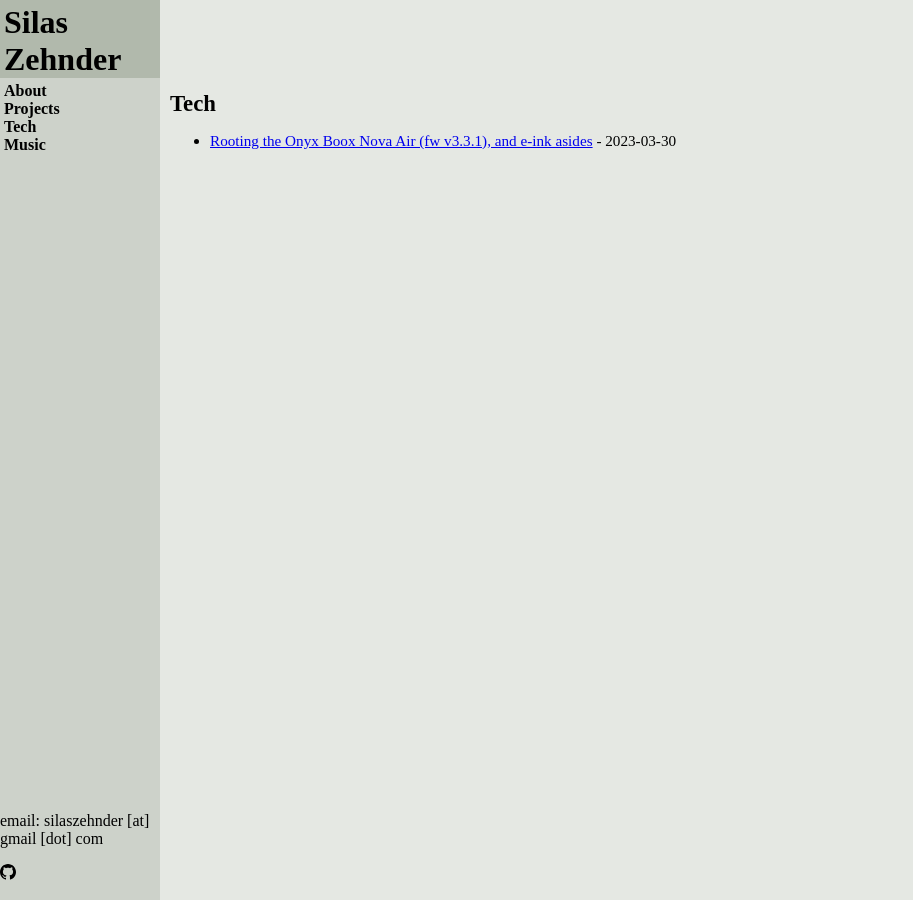
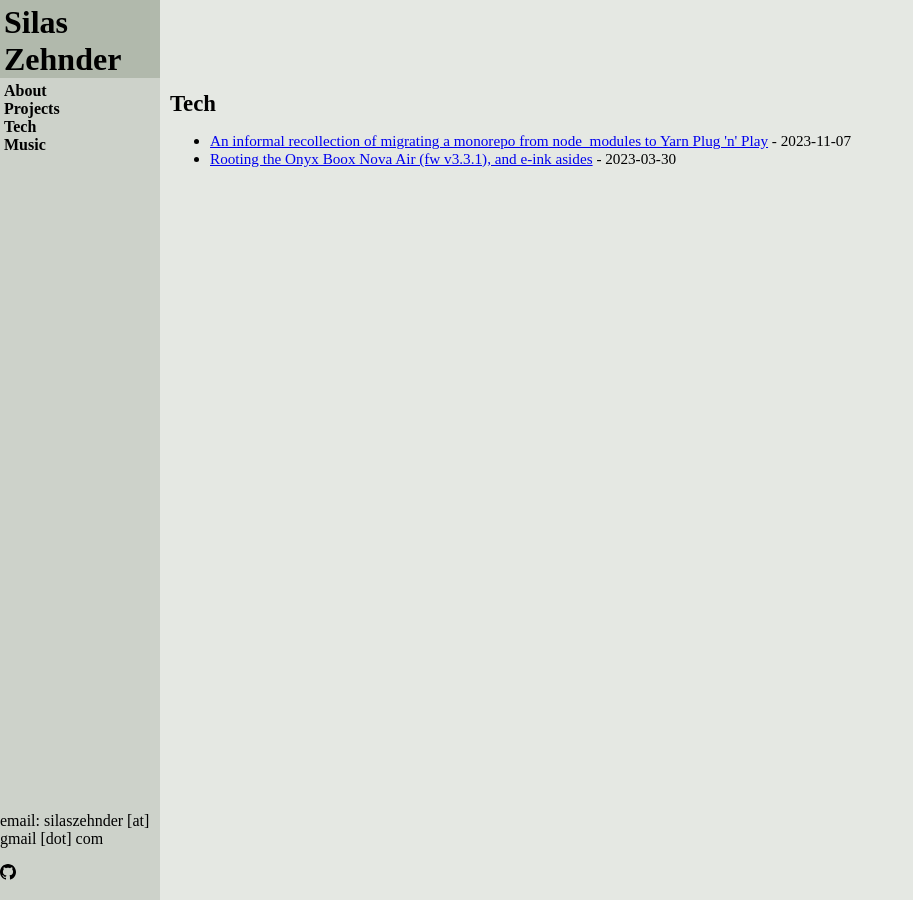
Before and after one commit to silaszehnder/silaszehnder.github.io, a Jekyll site: the page built from tech/index.md, in a window 1280 px wide. Shown: the whole page, without its empty margins (0-913 px from the left). Built offline with Jekyll 4.4.1, drawn with Linux system fonts in a browser that asks for light colours; some of the changed lines change nothing that is shown.

Commit message:
feat: add yarn pnp post (#37)
Yarn PnP post, as well as minor supporting style changes

````diff
--- a/assets/silas.css
+++ b/assets/silas.css
@@ -5,6 +5,7 @@
     --darkgreen: #b1b9ac;
     --darkergreen: #4b5346;
     --lightgray: lightgray;
+    --darkgray: darkgray;
 
     /* style */
     --monospace: monospace;
@@ -131,5 +132,11 @@
 }
 
 blockquote {
-    background-color: var(--green);
+    background-color: var(--lightgray);
+    font-size: 90%;
+    width: 80%;
 }
+
+sup {
+    vertical-align: top;
+}
--- /dev/null
+++ b/tech/2023-11-07-yarn.md
@@ -0,0 +1,297 @@
+---
+layout: post
+title: "An informal recollection of migrating a monorepo from node_modules to Yarn Plug 'n' Play"
+categories: tech
+date: 2023-11-07
+---
+
+## Preface
+
+Prior to this project, I didn't know anything about [Yarn](https://yarnpkg.com/) or
+frontend build systems in general. Frontend "stuff" has never been my jam, but improving
+build times and developer productivity definitely is. With that in mind, please pardon
+my ignorance if I use some incorrect terminology throughout this article, and please let
+me know if any edits should be made to improve clarity!
+
+Prior to my involvement, a few people had made multiple partial strides to help get this
+migration closer to the finish line, but it was clearly going to take some focused
+effort to connect the dots and get the monorepo to a point where the migration would be
+truly feasible. Despite the large hurdles in the way, the performance gains and other
+quality-of-life improvements for developers promised at the end of the migration were
+too good to leave on the table.
+
+## tl;dr
+
+Switching over to [Yarn Plug 'n' Play](https://yarnpkg.com/features/pnp) from
+node_modules is an arduous process in a monorepo. All the changes required to reach
+compatibility with Plug 'n' Play need to _also_ support node_modules, as you can't
+incrementally switch packages over to Plug 'n' Play; the entire repo has to use Plug 'n'
+Play in an all-or-nothing config change. So, you have to constantly switch your local
+config over to use the `pnp` [`nodeLinker`](https://yarnpkg.com/configuration/yarnrc#nodeLinker),
+make sure things build and test successfully, then make sure they still work as intended
+with node_modules. Then, you merge your changes and rinse and repeat as you constantly
+keep up with package changes coming in from developers. Then, once _everything_ is finally
+working and building, switch over the repo's `nodeLinker` to `pnp` and hope for the best!
+
+## Context and status quo
+
+### What is Yarn Plug'n'Play?
+
+[Yarn Plug'n'Play](https://yarnpkg.com/features/pnp), hereby referenced as PnP, works by
+"[telling] Yarn to generate a single Node.js loader file in place of the typical
+`node_modules` folder. This loader file, named `.pnp.cjs`, contains all information
+about your project's dependency tree, informing your tools as to the location of the
+packages on the disk and letting them know how to resolve require and import calls."[^0]
+
+So, instead of resolving imports directly from the `node_modules` folder where they've
+been fully decompressed and installed, `.pnp.cjs` contains what is essentially a map
+from a package reference to its location internally within the zip file of the package
+within Yarn's package cache. Here's a snippet from [`berry/.pnp.cjs`
+](https://github.com/yarnpkg/berry/blob/master/.pnp.cjs) which might better visualize
+what's happening:
+
+```
+    ["callsites", [\
+      ["npm:3.0.0", {\
+        "packageLocation": "./.yarn/cache/callsites-npm-3.0.0-4966cb90f4-40e3cb2027.zip/node_modules/callsites/",\
+        "packageDependencies": [\
+          ["callsites", "npm:3.0.0"]\
+        ],\
+        "linkType": "HARD"\
+      }]\
+    ]],\
+```
+
+When `callsites` is referenced, Yarn knows how to resolve the import from right
+within the `zip` file! No need to decompress and install the cache to the `node_modules`
+directory. Cool, but why would this benefit us?
+
+### Why would we want to use PnP anyway?
+
+Here's a gist of what we were dealing with prior to the switch to PnP:
+
+- A multi-language monorepo with many frontend services, each with their own
+  `package.json`, with a root `package.json` which points to all the [workspaces](
+  https://yarnpkg.com/features/workspaces#what-are-workspaces) within the repo.
+- Most services use the same version of common dependencies, but this isn't always a
+  guarantee. In some services, outdated versions of [webpack](https://webpack.js.org/)
+  were being used which didn't support PnP out of the box. There were also a bunch of
+  other packages which required major version upgrades to get to versions which
+  supported PnP.
+- The local build environment is a Docker container running through Docker Desktop on
+  macOS.
+- Build time for one of the larger services would take **approximately 13 minutes** when
+  using a [bind mount](https://docs.docker.com/storage/bind-mounts/) from host to
+  container for the container's working tree. Build time _could_ be noticeably decreased
+  by using a [volume](https://docs.docker.com/storage/volumes/) instead of a bind mount
+  for the working tree, but this introduced an intermediate "sync" step between host and
+  container for the majority of developer operations (not just builds) in order to get
+  the up-to-date working tree from the host into the container. One of the major
+  downsides of this is **slow container creation**, resulting in many
+  developers treating their containers as pets, not cattle[^1], understandably so.
+  - Building the "world" when using a bind mount would result in a `node_modules`
+    directory of multiple GBs **which would have to hop across the host to container
+    boundary during the build, resulting in a ton of file I/O bottleneck.** Bind mount
+    performance actually performed worse than volume performance, even _with_ the volume
+    sync step!
+
+By default, we were using a volume for the working tree. We could keep this as-is, but
+the step of syncing the host's working tree into the container volume was adding minutes
+to container creation time and multiple seconds to a lot of common operations. In
+general, it was a significant developer productivity hindrance.
+
+However, removing that volume and therefore the sync step by using a bind-mount instead
+was not serving developers any better. While container creation and common operations
+were now "syncless" and therefore gained a bunch of time savings, that time savings was
+completely eaten up by significantly slower build times.
+
+File I/O across the bind-mount simply couldn't keep up with the build process, as
+multiple files were constantly being created/referenced/etc. within the host's
+node_modules directory. If only there were a way to drastically reduce the amount of
+file I/O required during the build... what if the entire node_modules directory was
+replaced with a single file called something like, say, `.pnp.cjs`? Then, we might be
+able to use a bind-mount and benefit from the performance gains from syncless _and_ have
+speedy builds not bottlenecked by file I/O!
+
+It was clear that PnP showed a lot of promise in our current setup. The potential
+developer experience and performance gains were too hard to pass up, we had to try and
+make this work.
+
+## Getting started
+
+Before diving in, there were some guides available on the subject of moving from
+node_modules to PnP. Some of these guides were internal company runbooks that engineers
+had put together which outlined what package upgrades and config changes would be
+necessary in order to get our packages in a PnP-supportable state. This pre-work was
+invaluable, as I was able to hit the ground running and extend their efforts to cover
+the entire codebase.
+
+Along with this internal help, Yarn itself provided some "recipes" to help with the
+transition. I tossed a message in the Yarn discord looking for some more help before I
+went off and did my own thing:
+
+> szehnder — 08/12/2022 9:38 AM 👋 hello! I'm currently working on migrating a monorepo
+> over to using PnP (using yarn v3 fyi). The [Hybrid PnP + node_modules mono-repo](
+> https://yarnpkg.com/getting-started/recipes/#hybrid-pnp--node_modules-mono-repo)
+> recipe is helpful, but I'm wondering if there is a recommended path for a hybrid
+> approach where PnP is opt-in, rather than the other way around like the above recipe
+> suggests. Thanks in advance!
+
+## The gameplan
+
+I didn't hear back, so I had to do some thinking about how to go about doing this
+without causing downtime for our devs. If PnP can't be opt-in, then the switch to PnP
+will need to happen in one fell swoop, which is much easier said than done! This is what
+I came up with:
+
+> szehnder — 08/29/2022 11:56 AM After some searching, it seems like there isn't strong
+> support for linking PnP-based packages to node-modules-based packages, which makes
+> sense. I have instead opted to do the following, in case it helps anyone else:
+>
+> - switch .yarnrc.yml over to nodeLinker:pnp
+> - attempt to yarn install and subsequently build atomic components within the monorepo
+>   with PnP
+> - after making necessary tweaks to successfully build, switch back to nodeLinker:
+>   node-modules and yarn install and build with the changes I made for PnP, just to
+>   verfy it works in node-modules world as well
+> - put up a diff for the atomic component, not adding .pnp.cjs and keeping the
+>   nodeLinker as node-modules
+>
+> once all of these piecemeal changes have been made and committed, I'll commit the
+> nodeLinker:pnp change and the .pnp.cjs file, and we should ideally be able to make a
+> somewhat painless switch over to PnP
+>
+> I have written a helper script that toggles my environment between one that uses
+> .pnp.cjs and node_modules/, so i am not spending a ton of time waiting for either to
+> repopulate when switching my nodeLinker between the two
+
+The process outlined above really did end up being the main workflow for handling the
+migration:
+
+- run my `pnp-toggle` script to switch to `nodeLinker: pnp` and move `node_modules/` out
+  of the way
+- try and build a package
+- resolve failures that pop up through a myriad of different fixes
+- once it built with PnP, run `pnp-toggle` and try and build it with
+  `nodeLinker: node-modules` to see if it still worked
+- merge the changes _without_ switching the repo over to PnP as the nodeLinker
+
+> #### Hindsight?
+>
+> Thinking more about this now, I wonder if the Yarn-provided recipe could be leveraged
+> in a way where:
+>
+> - the global nodeLinker is set to `pnp`
+> - every package explicitly sets their linker to `node-modules`
+> - every package gets added to `pnpIgnorePatterns`
+> - one-by-one, each package is opted-in to PnP by
+>   - removing their local `.yarnrc.yml`
+>   - removing them from `pnpIgnorePatterns` in the central `.yarnrc.yml`
+>   - getting it building with `pnp`
+>
+> Once thing that I'm not sure about is how opted-in and opted-out packages would
+> interact with one another. Past self makes it sound like I investigated this and
+> determined that linking PnP-based packages to node-modules-based packages wasn't
+> supported, but now I don't remember if/why this is the case. That would be something
+> to investigate further.
+
+## The experience
+
+While tedious, the gameplan went off without a hitch. Most of the changes required to
+get packages building in PnP were typically simple situations where they needed to more
+explicitly define their dependencies. In cases like these, pretty much every
+modification was inherently compatible with the `node-modules` linker, since the
+properties of the packages weren't changing, we were just being more explicit about what
+they needed.
+
+The spiciest modifications required were those which _weren't_ inherently compatible
+with both `nodeLinkers`. An example of this would be when interfacing with supporting
+tools outside of the Yarn ecosystem which can't utlize the PnP resolver. For example,
+various [gulp.js](https://gulpjs.com/) workflows referenced filepaths within cached
+packages. A helper function had to be added to redirect references depending on the
+linker currently in use. Once the repo was fully migrated to PnP, the helper function
+was safely removed.
+
+> A grab-bag of of other modifications required included:
+>
+> - modifying third-party package dependencies through [`packageExtensions`
+>   ](https://yarnpkg.com/configuration/yarnrc#packageExtensions) to add dependencies
+>   that they don't explicitly call out themselves. When first-party packages weren't
+>   defining all their dependencies, we could simply update their `package.json` with
+>   the missing dependencies. `packageExtensions` is how you handle this for third-party
+>   packages.
+> - updating third-party packages to versions that support the `pnp` `nodeLinker`, or
+>   patch them so that they do. This ranged from minor upgrades which didn't require any
+>   code changes, to things like upgrading major versions of webpack and therefore
+>   refactoring a packages' build.
+> - many other small tweaks that I don't remember!
+
+By following this process, devs were completely unaffected and didn't notice any
+difference while packages were being prepped for PnP. The only thing affected was my
+MacBook's CPU[^2], and periodically my sanity. There were definitely times where I felt
+like I was playing a serious game of whack-a-mole with packages that see higher
+development velocity. There were certain cases where I had to redo the `pnp-toggle`
+process multiple times if a high velocity package saw a handful of dependency updates
+after I had already gone and made sure it built with `pnp`.
+
+## The results
+
+Developers weren't broken by any of the changes made leading up to the migration, and
+the migration itself came and went without much fanfare at all. No news is good news!
+
+That large package I mentioned earlier went from a 13 minute build time when utilizing a
+bind mount all the way down to 2.5 minutes! We can't take all of the credit though; part
+of this performance gain came from a very timely [Docker Desktop upgrade](
+https://docs.docker.com/desktop/release-notes/#460) which introduced beta virtioFS
+functionality, which is a faster file I/O implementation. It has since become the
+default implementation in [newer versions](
+https://docs.docker.com/desktop/release-notes/#4210).
+
+Also, now that we could efficiently use a bind-mount, we could remove the sync step to
+get the host's working tree into the container's volume, and the volume itself. Now, our
+containers could be configured to be syncless! So not only did we get huge build
+performance gains out of this effort, but we also shaved multiple minutes off of
+container creation time, and dozens of seconds from many frequently run
+container-related commands as well. This was essentially the best-case scenario we had
+hoped for. The local development loop saw massive time-savings all around.
+
+## Post-mortem
+
+The conservative gameplan that we executed really does seem like it was worth it in the
+end, even though there were times where it felt like we couldn't keep up with constant
+changes to high velocity services.
+
+A few thoughts on how to improve the process:
+
+- It would have been ideal to get more teammates involved in making some of these
+  changes. This was entirely my fault; I think I tend to shield teammates from "boring"
+  or "tedious" work like this work felt at times. That being said, it may have been
+  beneficial to allocate basically one engineer's full time to the effort and keep other
+  engineers focused on other goals, as I got very efficient with the process and was
+  able to turn around packages really quickly by the end of the effort.
+- As mentioned in the [hindsight](#hindsight) section above, there may have been a
+  better way to also accomplish a successful and uneventful migration that would have
+  greatly reduced the whack-a-mole-ing I experienced during the migration. It probably
+  isn't feasible, but definitely worth looking into if you are finding yourself in a
+  position of needing to do a similar migration.
+- We should have made it clearer to developers that a good chunk of the performance
+  improvement was due to using virtioFS. Since it was a beta feature within Docker
+  Desktop at the time, it required manual enablement by the user. We announced this fact
+  in many messaging and announcement streams, but there is always the chance that users
+  happen to miss these. We should have made our tooling emit a warning or error if it
+  was detected that virtioFS wasn't in use. This would have helped enable self-service.
+  Instead, we had to tend to a small but steady stream of developers wondering why
+  thier builds weren't as fast as their teammates'.
+
+## What about you?
+
+Have others gone through a similar migration? Did you do things differently that
+resulted in a less painful process? I'm curious to hear about other experiences!
+
+----------------------------------------------------------------------------------------
+
+### Footnotes
+
+[^0]: [https://yarnpkg.com/features/pnp#how-does-it-work](https://yarnpkg.com/features/pnp#how-does-it-work)
+[^1]: [The history of pets vs cattle](http://cloudscaling.com/blog/cloud-computing/the-history-of-pets-vs-cattle/)
+[^2]: By the end of this effort, my MacBook CPU was legitimately cooked. Things started breaking in very weird ways, and diagnostics at the Genius Bar reported back that it had seen sustained high temperature events very frequently. 8 hours of compilation a day can do that I guess.
````
